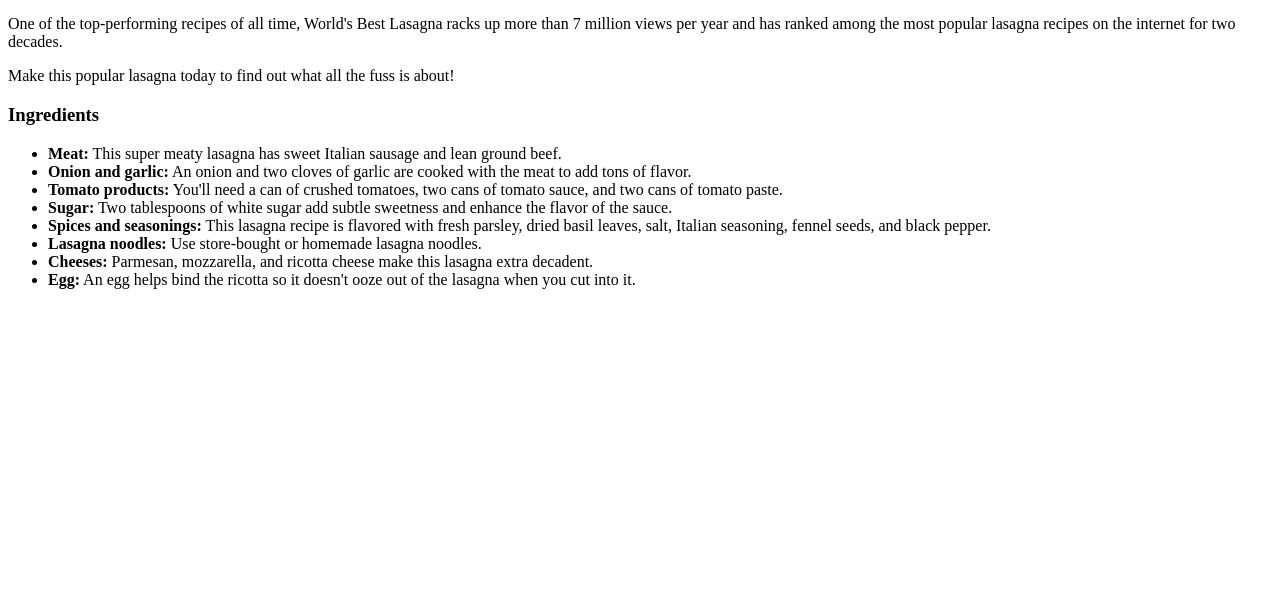
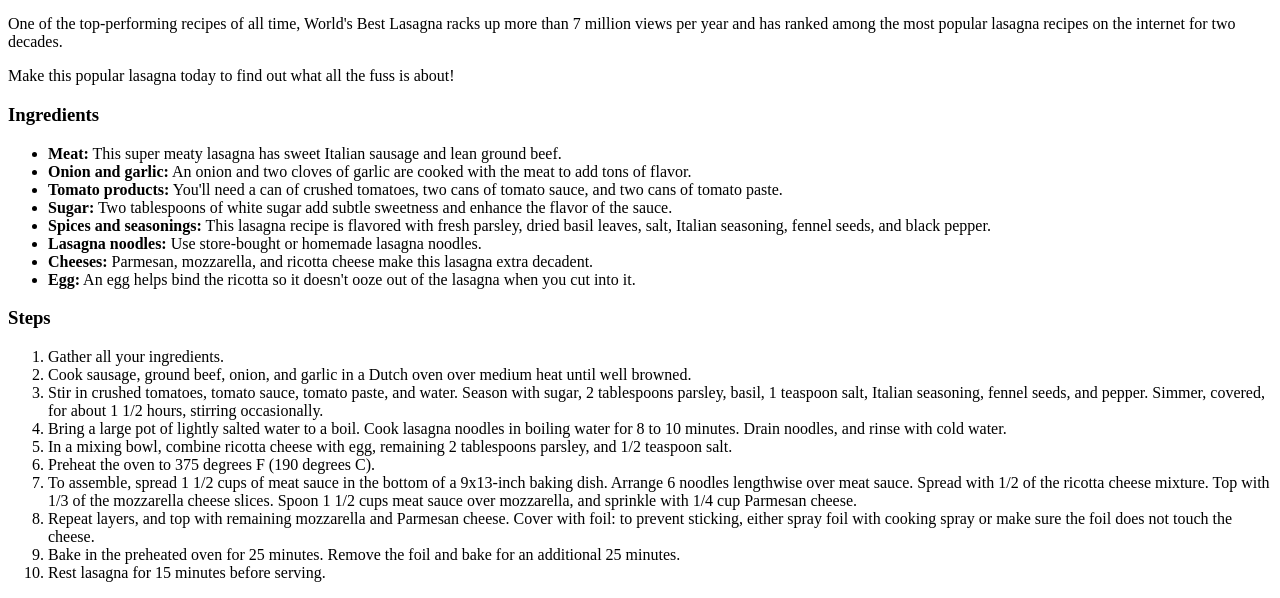
Before and after one commit to Numericzero/odin-recipes, a plain HTML site: page recipes/lasagna.html in a window 1280 px wide. Shown: the part 428-1026 px from the top of the page. Before the commit the page ends 800 px from the top, so only its background shows below. Drawn offline with Linux system fonts and the light colour scheme.

Commit message:
Add steps to cook the recipe

```diff
--- a/recipes/lasagna.html
+++ b/recipes/lasagna.html
@@ -25,5 +25,19 @@
             <li><strong>Cheeses:</strong> Parmesan, mozzarella, and ricotta cheese make this lasagna extra decadent.</li>
             <li><strong>Egg:</strong> An egg helps bind the ricotta so it doesn't ooze out of the lasagna when you cut into it.</li>
         </ul>
+
+        <h3>Steps</h3>
+        <ol>
+            <li>Gather all your ingredients.</li>
+            <li>Cook sausage, ground beef, onion, and garlic in a Dutch oven over medium heat until well browned.</li>
+            <li>Stir in crushed tomatoes, tomato sauce, tomato paste, and water. Season with sugar, 2 tablespoons parsley, basil, 1 teaspoon salt, Italian seasoning, fennel seeds, and pepper. Simmer, covered, for about 1 1/2 hours, stirring occasionally.</li>
+            <li>Bring a large pot of lightly salted water to a boil. Cook lasagna noodles in boiling water for 8 to 10 minutes. Drain noodles, and rinse with cold water.</li>
+            <li>In a mixing bowl, combine ricotta cheese with egg, remaining 2 tablespoons parsley, and 1/2 teaspoon salt.</li>
+            <li>Preheat the oven to 375 degrees F (190 degrees C).</li>
+            <li>To assemble, spread 1 1/2 cups of meat sauce in the bottom of a 9x13-inch baking dish. Arrange 6 noodles lengthwise over meat sauce. Spread with 1/2 of the ricotta cheese mixture. Top with 1/3 of the mozzarella cheese slices. Spoon 1 1/2 cups meat sauce over mozzarella, and sprinkle with 1/4 cup Parmesan cheese.</li>
+            <li>Repeat layers, and top with remaining mozzarella and Parmesan cheese. Cover with foil: to prevent sticking, either spray foil with cooking spray or make sure the foil does not touch the cheese.</li>
+            <li>Bake in the preheated oven for 25 minutes. Remove the foil and bake for an additional 25 minutes.</li>
+            <li>Rest lasagna for 15 minutes before serving.</li>
+        </ol>
     </body>
 </html>
```
